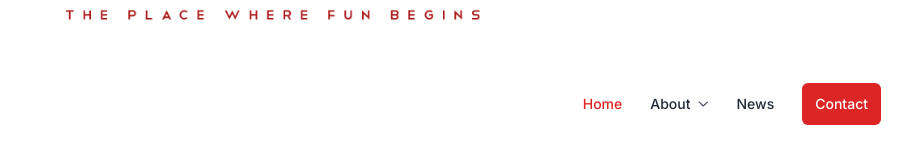
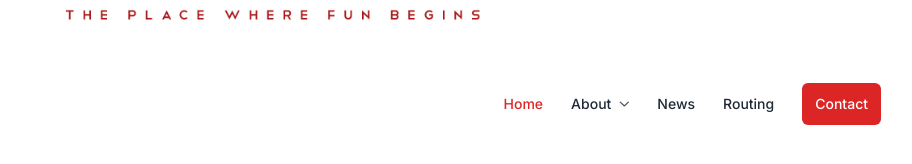
Before and after one commit to usmanaliqureshi/nationchat-website, a Next.js app: page / in a window 1280 px wide. Shown: the part 194-358 px from the top of the page, without its empty margins (367-1279 px from the left). Built offline with nearby package versions, Linux system fonts and the light colour scheme.

Commit message:
Added routing menu item

```diff
--- a/src/app/navigation.tsx
+++ b/src/app/navigation.tsx
@@ -151,6 +151,12 @@ export default function Nav() {
                   >
                     News
                   </a>
+                  <a
+                    className="font-medium text-gray-800 hover:text-red-600 py-3 md:py-6 dark:text-gray-200 dark:hover:text-gray-500"
+                    href="#"
+                  >
+                    Routing
+                  </a>
                   <div className="pt-3 md:pt-0">
                     <a
                       className="inline-flex justify-center items-center gap-x-2 text-center bg-red-600 hover:bg-red-700 border border-transparent text-white text-sm font-medium rounded-md focus:outline-none focus:ring-2 focus:ring-blue-600 focus:ring-offset-2 focus:ring-offset-white transition py-2.5 px-3 dark:focus:ring-offset-gray-800"
```
